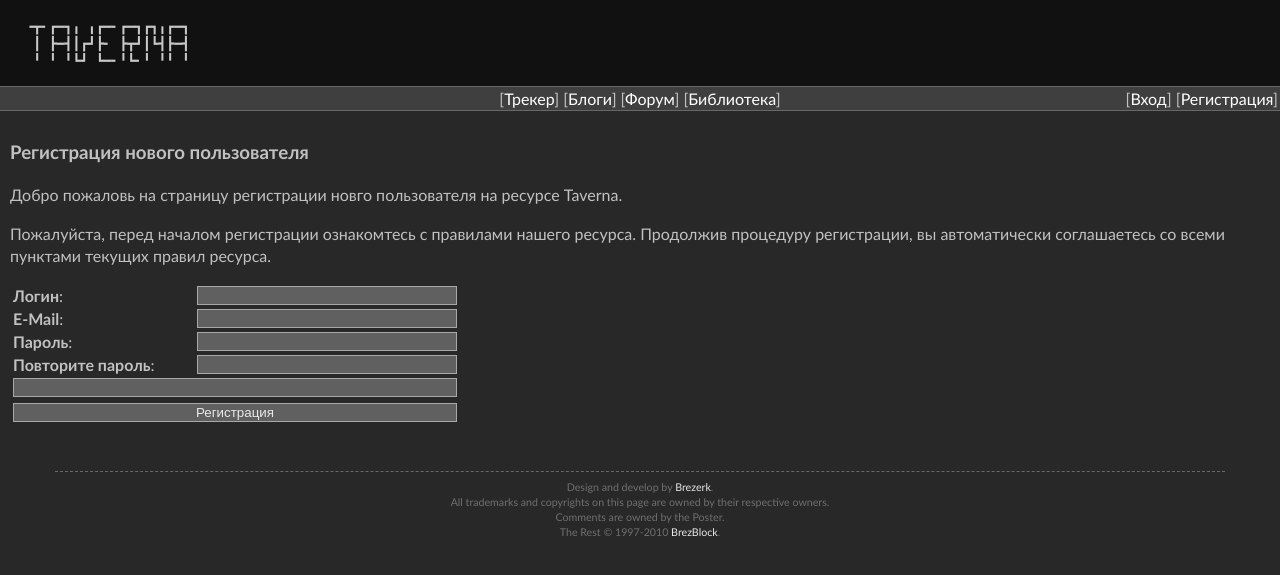
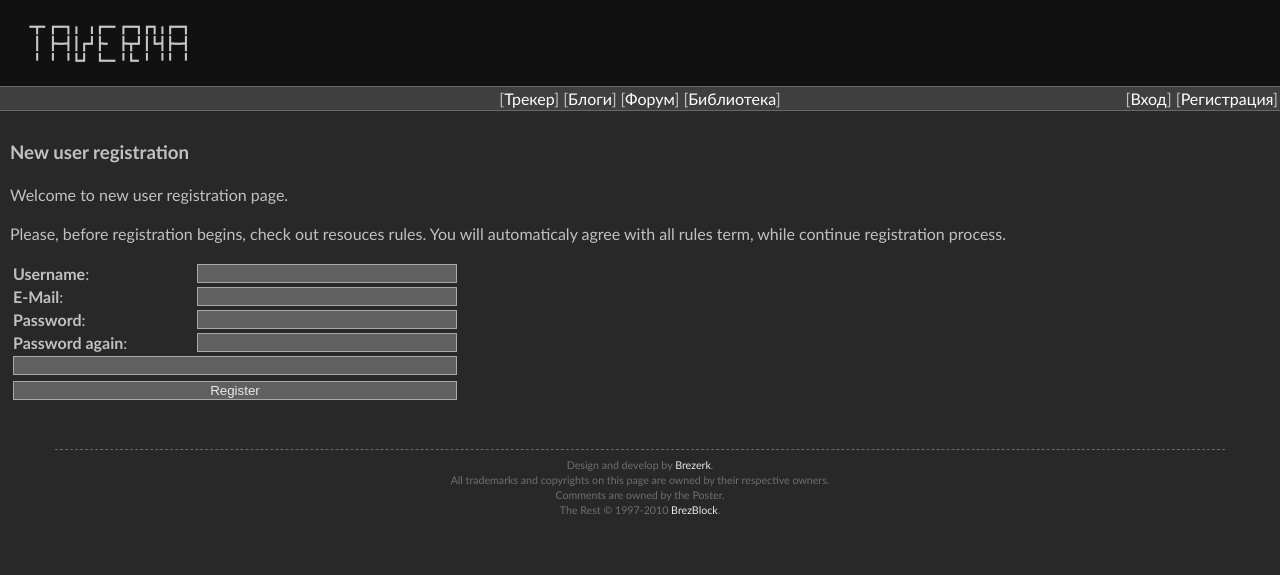
Before and after one commit to brezerk/taverna, a Django app: template templates/userauth/register.html in a window 1280 px wide. Shown: the top 575 px of the page. Run offline with Django 3.2, Linux system fonts and the light colour scheme; the template is opened without the code that fills it, so the values that code supplies are empty, except form fields; tables that the repository leaves empty hold one stand-in row (values such as "Sample post"); form fields are guessed from the names that the template uses; some libraries are stand-ins or nearby versions.

Commit message:
i18n: login.html and register.html moved to i18n structure;

```diff
--- a/templates/userauth/login.html
+++ b/templates/userauth/login.html
@@ -8,7 +8,7 @@
 {% block content %}
 
 <div class="page_content">
-<h3>Задний вход</h3>
+<h3>{% trans "Log in page" %}</h3>
 
 <form method=post>
 <table border='0' width='450px'>
--- a/templates/userauth/register.html
+++ b/templates/userauth/register.html
@@ -1,22 +1,23 @@
 {% extends "base.html" %}
+{% load i18n %}
 
 {% block csslist %}
 <link rel='stylesheet' type='text/css' href='/media/styles/forms.css'>
 <script type="text/javascript" src="http://api.recaptcha.net/js/recaptcha_ajax.js"></script>
 {% endblock %}
 
-{% block title %}Регистрация нового пользователя{% endblock %}
+{% block title %}{% trans "New user registration" %}{% endblock %}
 
 {% block content %}
 <div class='page_content'>
-<h3>Регистрация нового пользователя</h3>
-<p>Добро пожаловь на страницу регистрации новго пользователя на ресурсе Taverna.</p>
-<p>Пожалуйста, перед началом регистрации ознакомтесь с правилами нашего ресурса. Продолжив процедуру регистрации, вы автоматически соглашаетесь со всеми пунктами текущих правил ресурса.</p>
+<h3>{% trans "New user registration" %}</h3>
+<p>{% trans "Welcome to new user registration page." %}</p>
+<p>{% trans "Please, before registration begins, check out resouces rules. You will automaticaly agree with all rules term, while continue registration process." %}</p>
 <form method="POST" action="/register/">{% csrf_token %}
 <table border='0' width='450px'>
 {% if form.errors %}
 <tr>
-    <td width='180px'><span style='color: #ff7e00'>Ошибка</span>:</td>
+    <td width='180px'><span style='color: #ff7e00'>{% trans "Error" %}</span>:</td>
     <td>&nbsp;</td>
 </tr>
 {% for value in form.errors.values %}
@@ -25,12 +26,12 @@
 </tr>
 {% endfor %}
 {% endif %}
-<tr><td width='180px'><b>Логин</b>:</td><td>{{ form.username }}</td></tr>
-<tr><td><b>E-Mail</b>:</td><td>{{ form.email }}</td></tr>
-<tr><td><b>Пароль</b>:</td><td>{{ form.password }}</td></tr>
-<tr><td><b>Повторите пароль</b>:</td><td>{{ form.rpassword }}</td></tr>
+<tr><td width='180px'><b>{% trans "Username" %}</b>:</td><td>{{ form.username }}</td></tr>
+<tr><td><b>{% trans "E-Mail" %}</b>:</td><td>{{ form.email }}</td></tr>
+<tr><td><b>{% trans "Password" %}</b>:</td><td>{{ form.password }}</td></tr>
+<tr><td><b>{% trans "Password again" %}</b>:</td><td>{{ form.rpassword }}</td></tr>
 <tr><td align='center' colspan='2'><div class='recaptcha'>{{ form.captchaHTML|safe }}</div></td></tr>
-<tr><td colspan='2'><input type="submit" name="submit" value="Регистрация" tabindex="6"></td></tr>
+<tr><td colspan='2'><input type="submit" name="submit" value="{% trans "Register" %}" tabindex="6"></td></tr>
 </table>
 </form>
 
```
